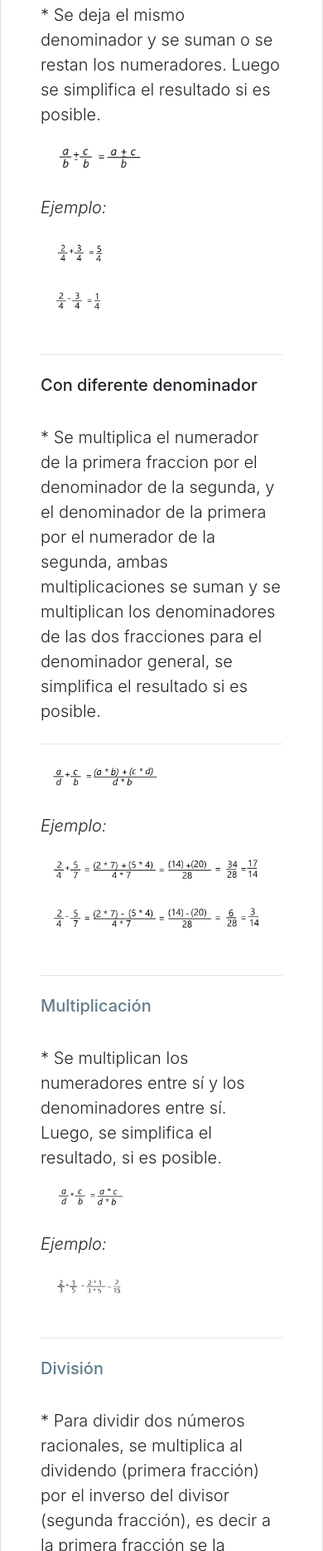
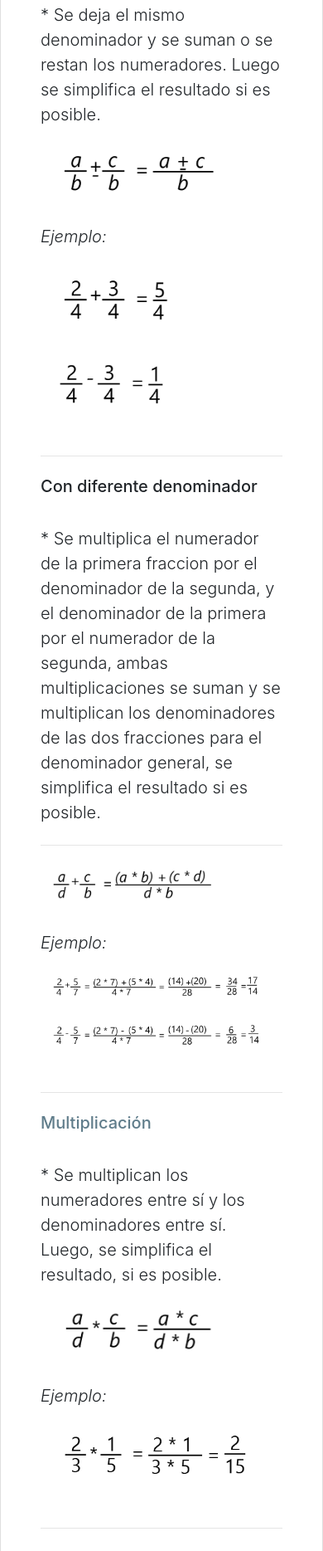
Before and after one commit to ElkynEnriquez/Equa, a website: page repaso/contenido-3.html in a window 390 px wide. Shown: the part 1043-2912 px from the top of the page at 83% size. Drawn offline with nearby package versions, Linux system fonts and the light colour scheme; files that its build step writes are made by us from their sources.

Commit message:
Repaso adaptado para celular

```diff
--- a/repaso/contenido-3.html
+++ b/repaso/contenido-3.html
@@ -104,48 +104,48 @@
                       <hr class="my-4">
                       <h5 class="card-title"> Con igual denominador </h5><br>
                       <p class="lead"> * Se deja el mismo denominador y se suman o se restan los numeradores. Luego se simplifica el resultado si es posible.</p>
-                      <div class="col-6 col-md-4">
+                      <div class="col-10 col-md-4">
                         <img src="../img/sumaracional.png" alt="Imagen sumaracionals" width="100%">
                      	</div><br>
                      	 <p class="lead pb-2"><i>Ejemplo: </i></p>
-                     	<div class="col-5 col-md-3">
+                     	<div class="col-10 col-md-3">
                         <img src="../img/ejemploracional1.png" alt="Imagen ejemploracional1" width="100%">
                      	</div><br>
-                     	<div class="col-5 col-md-3">
+                     	<div class="col-10 col-md-3">
                         <img src="../img/restaracional.png" alt="Imagen restaracional" width="100%">
                      	</div><br>
                      	 <hr class="my-4">
                      	<h5 class="card-title"> Con diferente denominador </h5><br>
                       <p class="lead"> * Se multiplica el numerador de la primera fraccion por el denominador de la segunda, y el denominador de la primera por el numerador de la segunda, ambas multiplicaciones se suman  y se multiplican los denominadores de las dos fracciones para el denominador general, se simplifica el resultado si es posible.</p>
                     <hr class="my-4">
-                      <div class="col-7 col-md-5">
+                      <div class="col-10 col-md-5">
                         <img src="../img/sumaracional2.png" alt="Imagen sumaracional2" width="100%">
                      	</div><br>
                      	<p class="lead pb-2"><i>Ejemplo: </i></p>
                      	<div class="col-12 col-md-6">
                         <img src="../img/sumaracional3.png" alt="Imagen sumaracional3" width="100%">
                      	</div><br>
-                     	<div class="col-12 col-md-6">
+                     	<div class ="col-12 col-md-6">
                         <img src="../img/restaracional2.png" alt="Imagen restaracional2" width="100%">
                      	</div><br>
                      	<hr class="my-4">
                      	<h5 class="card-title text-primary">Multiplicación</h5><br>
                      	<p class="lead"> * Se multiplican los numeradores entre sí y los denominadores entre sí. Luego, se simplifica el resultado, si es posible.</p>
-                      <div class="col-6 col-md-4">
+                      <div class="col-12 col-md-4">
                         <img src="../img/multiplicacionracional.png" alt="Imagen multiplicacionracional" width="100%">
                      	</div><br>
                      	<p class="lead pb-2"><i>Ejemplo: </i></p>
-                     	<div class="col-5 col-md-3">
+                     	<div class="col-12 col-md-3">
                         <img src="../img/multiplicacionracional2.png" alt="Imagen multiplicacionracional2" width="100%">
                      	</div><br>
                      	<hr class="my-4">
                      	<h5 class="card-title text-primary">División</h5><br>
                      	<p class="lead"> * Para dividir dos números racionales, se multiplica al dividendo (primera fracción) por el inverso del divisor (segunda fracción), es decir a la primera fracción se la multiplica por la segunda fracción invertida, se simplifica el resultado si es posible.</p>
-                      <div class="col-6 col-md-4">
+                      <div class="col-12 col-md-4">
                         <img src="../img/divisionracional.png" alt="Imagen divisionracional" width="100%">
                      	</div><br>
                      	<p class="lead pb-2"><i>Ejemplo: </i></p>
-                     	<div class="col-6 col-md-4">
+                     	<div class="col-12 col-md-4">
                         <img src="../img/divisionracional2.png" alt="Imagen divisionracional2" width="100%">
                      	</div><br>
 
```
Also changed, not shown: repaso/contenido-2.html (+28 -28 lines), img/potencia1.png.
